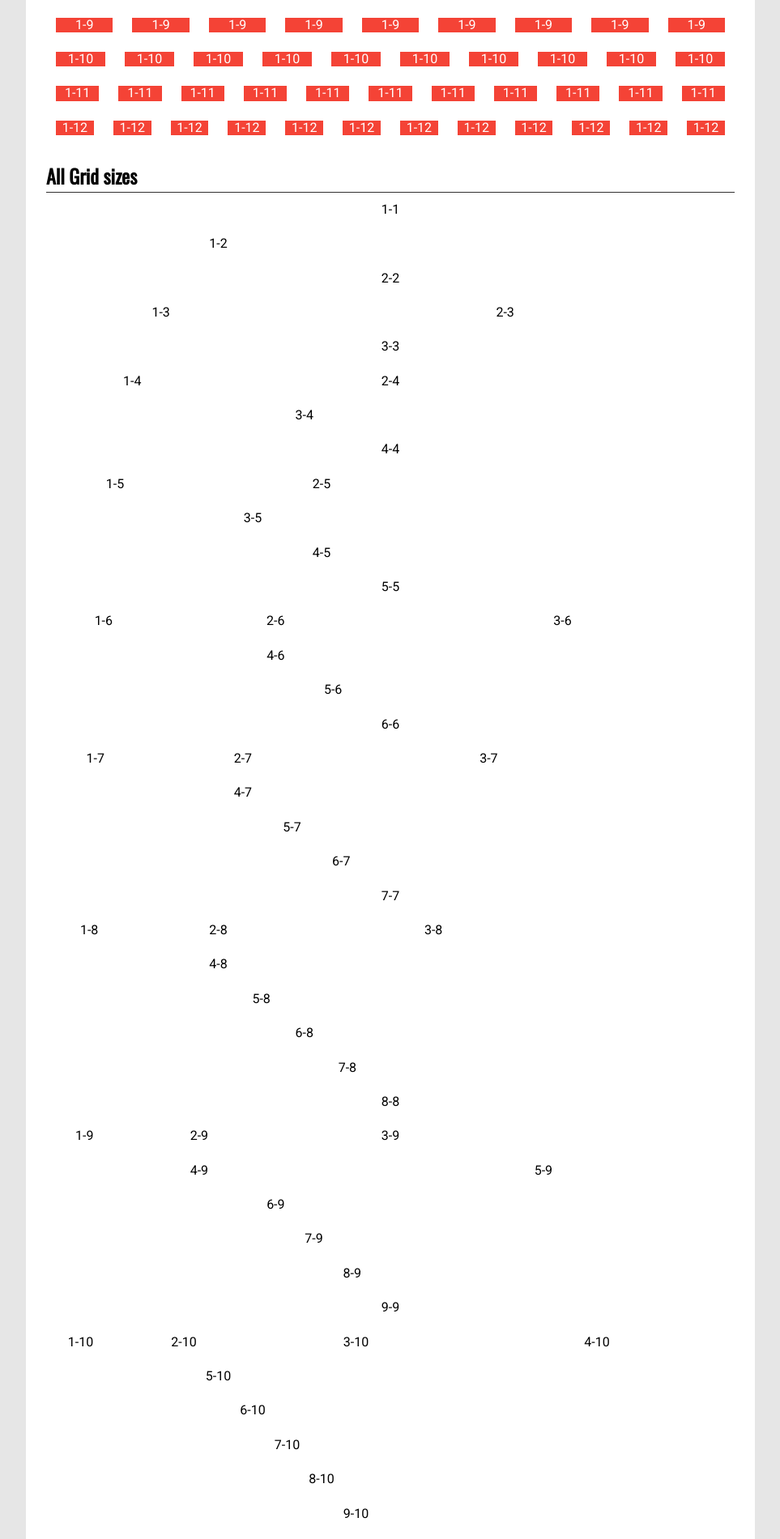
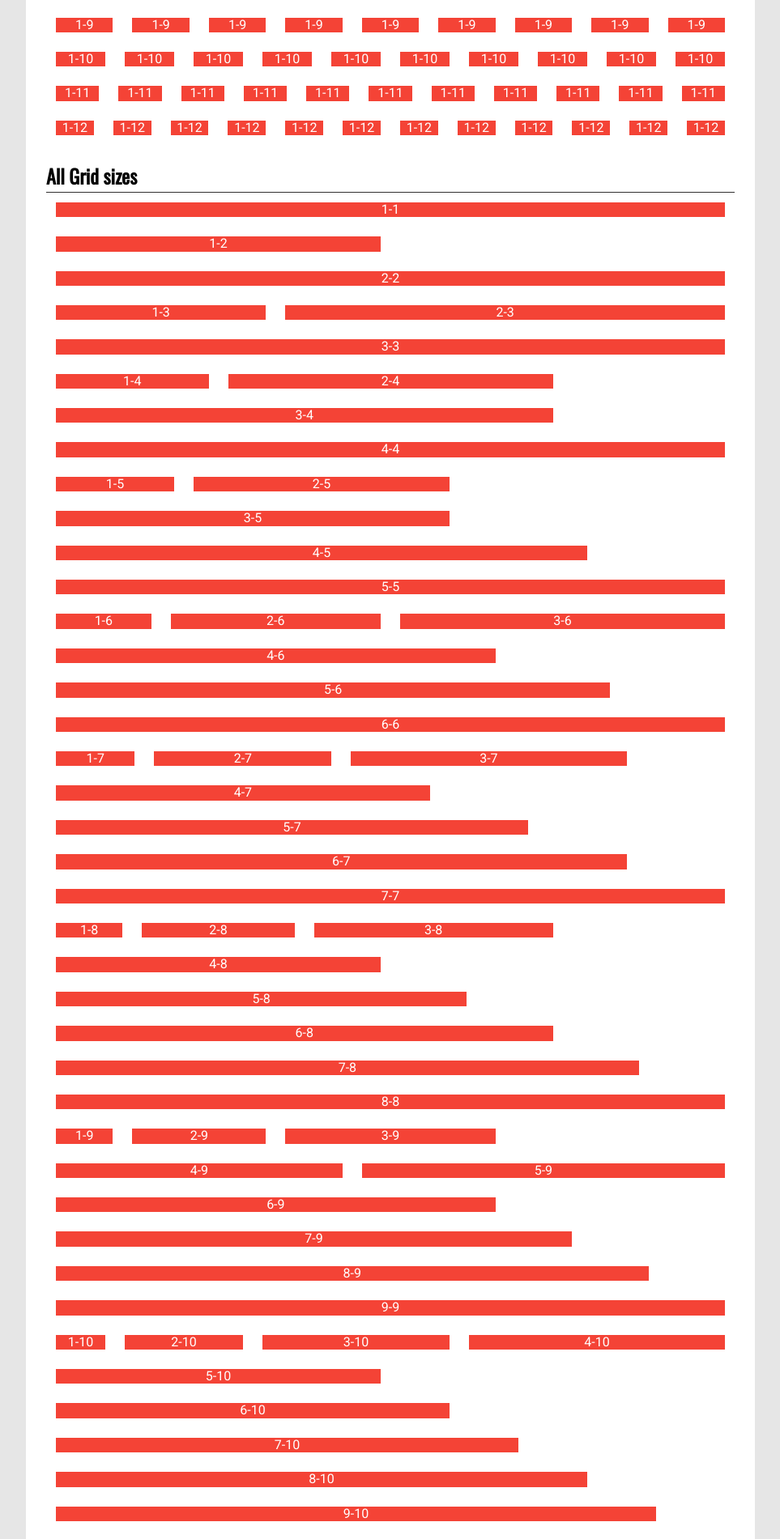
Before and after one commit to tumblenet/tumblenet-css, a Jekyll site: the page built from grid-test.html, in a window 1280 px wide. Shown: the part 579-2480 px from the top of the page at 81% size, without its empty margins (158-1121 px from the left). Built offline with Jekyll 4.4.1, drawn with Linux system fonts in a browser that asks for light colours.

Commit message:
fixed grid page

```diff
--- a/grid-test.html
+++ b/grid-test.html
@@ -20,7 +20,7 @@ title: Grid Test
 {% for b in (1..site.data.css.max.col) %}
 {% unless b>a %}
   <div class="tn-col-{{b}}-{{a}}">
-    <p class="tn-element-color-tumblenet tn-text-color-main-white">{{b}}-{{a}}</p>
+    <p class="tn-element-color-main-red tn-text-color-main-white">{{b}}-{{a}}</p>
   </div>
 {% endunless %}
 {% endfor %}
```
